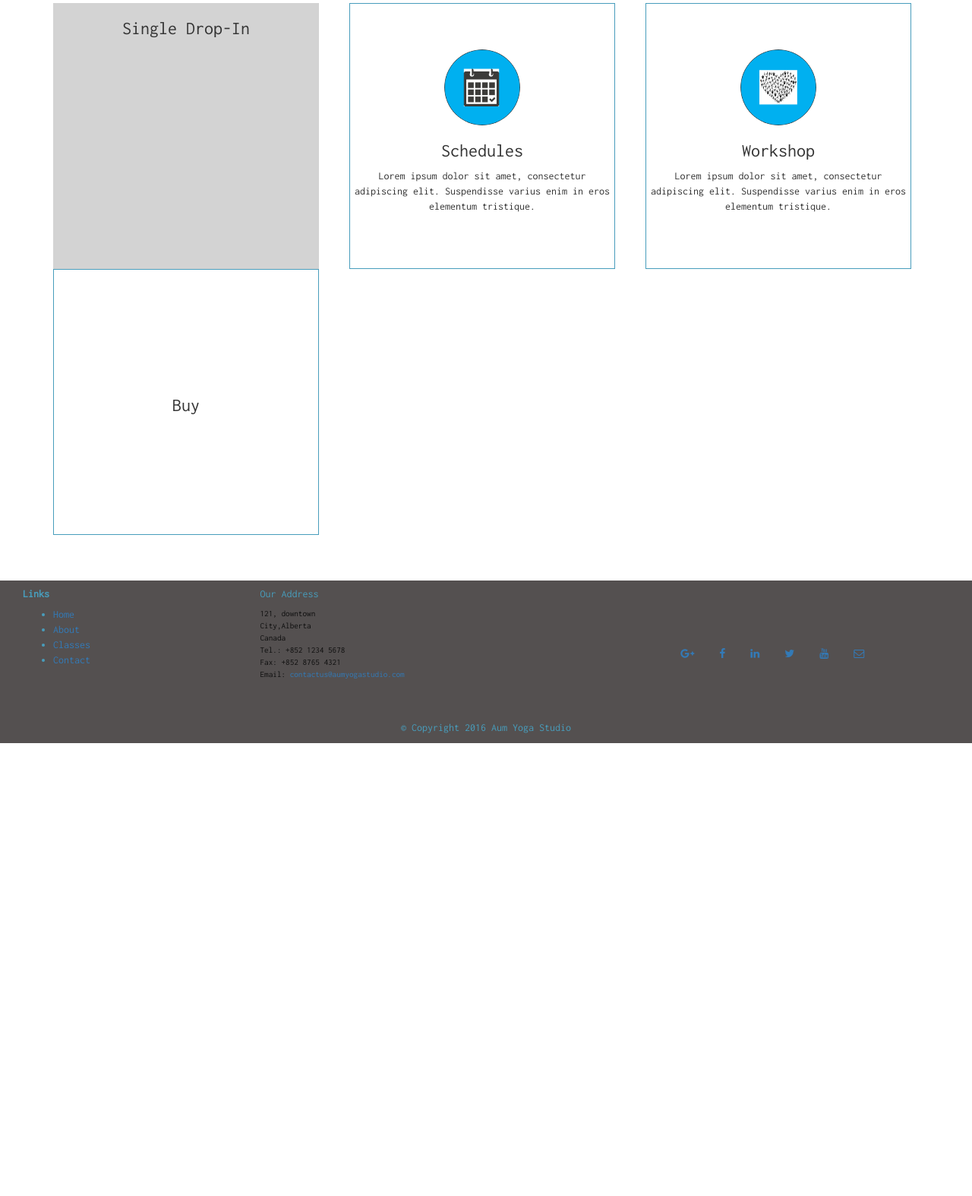
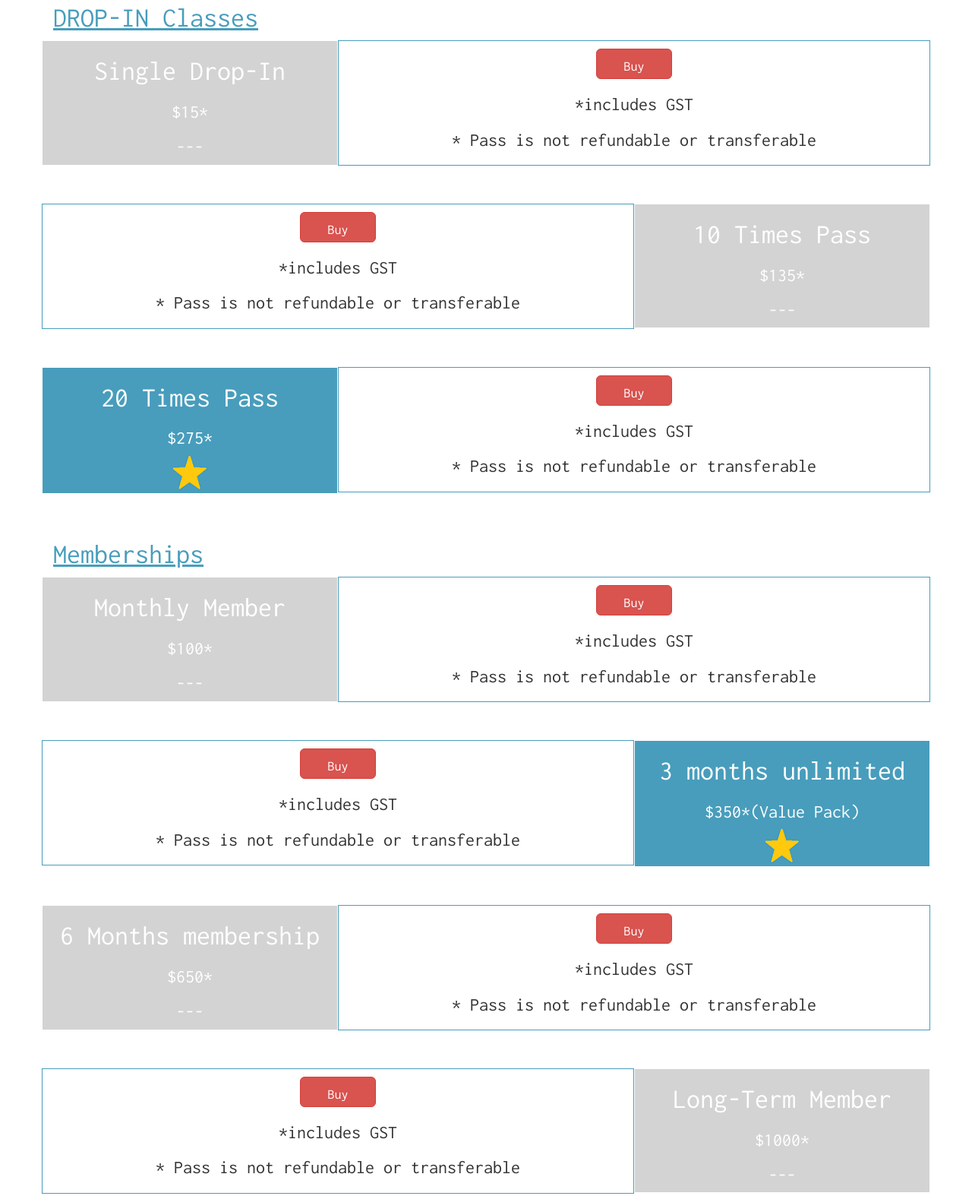
Before and after one commit to nskpavani/Project_YogaStudio, a plain HTML site: page passes.html in a window 1280 px wide. Shown: the part 884-2458 px from the top of the page at 76% size. Before the commit the page ends 1862 px from the top, so only its background shows below. Drawn offline with nearby package versions, Linux system fonts and the light colour scheme.

Commit message:
PassesPageUpdated!!

```diff
--- a/css/styles.css
+++ b/css/styles.css
@@ -171,3 +171,10 @@ footer .container-fluid{
     font-size: 16px;
 
 }
+.btn{
+    height: 40px;
+    width: 100px;
+}
+.img-responsive{
+    margin: 0 auto;
+}
--- a/passes.html
+++ b/passes.html
@@ -113,32 +113,100 @@
             </div>
             <p style="padding:10px;"> </p>
             <hr>
+            <h1 style="color:#489DBC"><u>DROP-IN Classes</u></h1>
             <div class="row row-content">
-            <div class="col-xs-4 float">
-                <div class="table_header_group">
-                <h3 align="center">Single Drop-In</h3>
+            <div class="col-xs-4" style="border:solid 1px;background-color:lightgrey;color:#fff">
+                <h1 align="center">Single Drop-In</h1>
+                <h3 align="center">$15*</h3>
+                <h3 align="center">---</h3>
+            </div>
+                <div class="col-xs-8" style="border: solid 1px;border-color:#489DBC;padding:10px;">
+                 <button type="button" class="btn btn-danger btn-lg center-block">Buy</button>
+                <h3 class="table-cell" align="center">*includes GST</h3>
+                <h3 class="table-cell" align="center">* Pass is not refundable or transferable</h3>
                 </div>
-                <div class="table_cell2">
-                <h3 align="center">Buy</h3>
-                </div><p style="padding:10px;"> </p>
-                <p style="padding:10px;"> </p>
             </div>
-            <div class="col-xs-4 float">
-                <div class="table_cell">
-             <img class="image_class img-responsive img-circle"  style="height:100px;width:100px" src="images/schedule_pic.png"/>
-                <h3 align="center">Schedules</h3>
-                <p>Lorem ipsum dolor sit amet, consectetur adipiscing elit. Suspendisse varius enim in eros elementum tristique.</p>
-                </div><p style="padding:10px;"> </p>
+            <p style="padding:20px;"> </p>
+            <div class="row row-content">
+            <div class="col-xs-8" style="border: solid 1px;border-color:#489DBC;padding:10px;">
+                <button type="button" class="btn btn-danger btn-lg center-block">Buy</button>
+                <h3 class="table-cell" align="center">*includes GST</h3>
+                <h3 class="table-cell" align="center">* Pass is not refundable or transferable</h3>
             </div>
-            <div class="col-xs-4 float">
-                <div class="table_cell">
-             <img class="image_class img-responsive img-circle" style="height:100px;width:100px" src="images/workshop_pic.png"/>
-                <h3 align="center">Workshop</h3>
-                <p>Lorem ipsum dolor sit amet, consectetur adipiscing elit. Suspendisse varius enim in eros elementum tristique.</p>
-                </div><p style="padding:10px;"> </p>
+            <div class="col-xs-4" style="border:solid 1px;background-color:lightgrey;color:#fff">
+                <h1 align="center">10 Times Pass</h1>
+                <h3 align="center">$135*</h3>
+                <h3 align="center">---</h3>
+            </div>
+            </div>
+            <p style="padding:20px;"> </p>
+            <div class="row row-content">
+            <div class="col-xs-4" style="border:solid 1px;background-color:#489DBC;color:#fff">
+                <h1 align="center">20 Times Pass</h1>
+                <h3 align="center">$275* </h3>
+                <img src="images/star2.png" class="img-responsive">
+            </div>
+                <div class="col-xs-8" style="border: solid 1px;border-color:#489DBC;padding:10px;">
+                 <button type="button" class="btn btn-danger btn-lg center-block">Buy</button>
+                <h3 class="table-cell" align="center">*includes GST</h3>
+                <h3 class="table-cell" align="center">* Pass is not refundable or transferable</h3>
+                </div>
+            </div>
+            <p style="padding:20px;"> </p>
+            <h1 style="color:#489DBC"><u>Memberships</u></h1>
+             <div class="row row-content">
+            <div class="col-xs-4" style="border:solid 1px;background-color:lightgrey;color:#fff">
+                <h1 align="center">Monthly Member</h1>
+                <h3 align="center">$100*</h3>
+                <h3 align="center">---</h3>
+            </div>
+                <div class="col-xs-8" style="border: solid 1px;border-color:#489DBC;padding:10px;">
+                 <button type="button" class="btn btn-danger btn-lg center-block">Buy</button>
+                <h3 class="table-cell" align="center">*includes GST</h3>
+                <h3 class="table-cell" align="center">* Pass is not refundable or transferable</h3>
+                </div>
+            </div> <p style="padding:20px;"> </p>
+            <div class="row row-content">
+            <div class="col-xs-8" style="border: solid 1px;border-color:#489DBC;padding:10px;">
+                 <button type="button" class="btn btn-danger btn-lg center-block">Buy</button>
+                <h3 class="table-cell" align="center">*includes GST</h3>
+                <h3 class="table-cell" align="center">* Pass is not refundable or transferable</h3>
+            </div>
+
+            <div class="col-xs-4" style="border:solid 1px;background-color:#489DBC;color:#fff">
+                <h1 align="center">3 months unlimited</h1>
+                <h3 align="center">$350*(Value Pack)</h3>
+                <img src="images/star2.png" class="img-responsive">
+            </div>
+            </div>
+            <p style="padding:20px;"> </p>
+            <div class="row row-content">
+            <div class="col-xs-4" style="border:solid 1px;background-color:lightgrey;color:#fff">
+                <h1 align="center">6 Months membership</h1>
+                <h3 align="center">$650*</h3>
+                <h3 align="center">---</h3>
+            </div>
+                <div class="col-xs-8" style="border: solid 1px;border-color:#489DBC;padding:10px;">
+                 <button type="button" class="btn btn-danger btn-lg center-block">Buy</button>
+                <h3 class="table-cell" align="center">*includes GST</h3>
+                <h3 class="table-cell" align="center">* Pass is not refundable or transferable</h3>
+                </div>
+            </div>
+            <p style="padding:20px;"> </p>
+            <div class="row row-content">
+            <div class="col-xs-8" style="border: solid 1px;border-color:#489DBC;padding:10px;">
+                 <button type="button" class="btn btn-danger btn-lg center-block">Buy</button>
+                <h3 class="table-cell" align="center">*includes GST</h3>
+                <h3 class="table-cell" align="center">* Pass is not refundable or transferable</h3>
+            </div>
+            <div class="col-xs-4" style="border:solid 1px;background-color:lightgrey;color:#fff">
+                <h1 align="center">Long-Term Member</h1>
+                <h3 align="center">$1000*</h3>
+                <h3 align="center">---</h3>
             </div>
             </div>
         </div>
+        <p style="padding:20px;"> </p>
        <footer>
         <div class="container-fluid">
             <div>
```
Also changed, not shown: contactus.html (+1 -1 lines), home.html (+1 -0 lines), hours.html (+0 -1 lines), images/star.png (added), images/star2.png (added).
